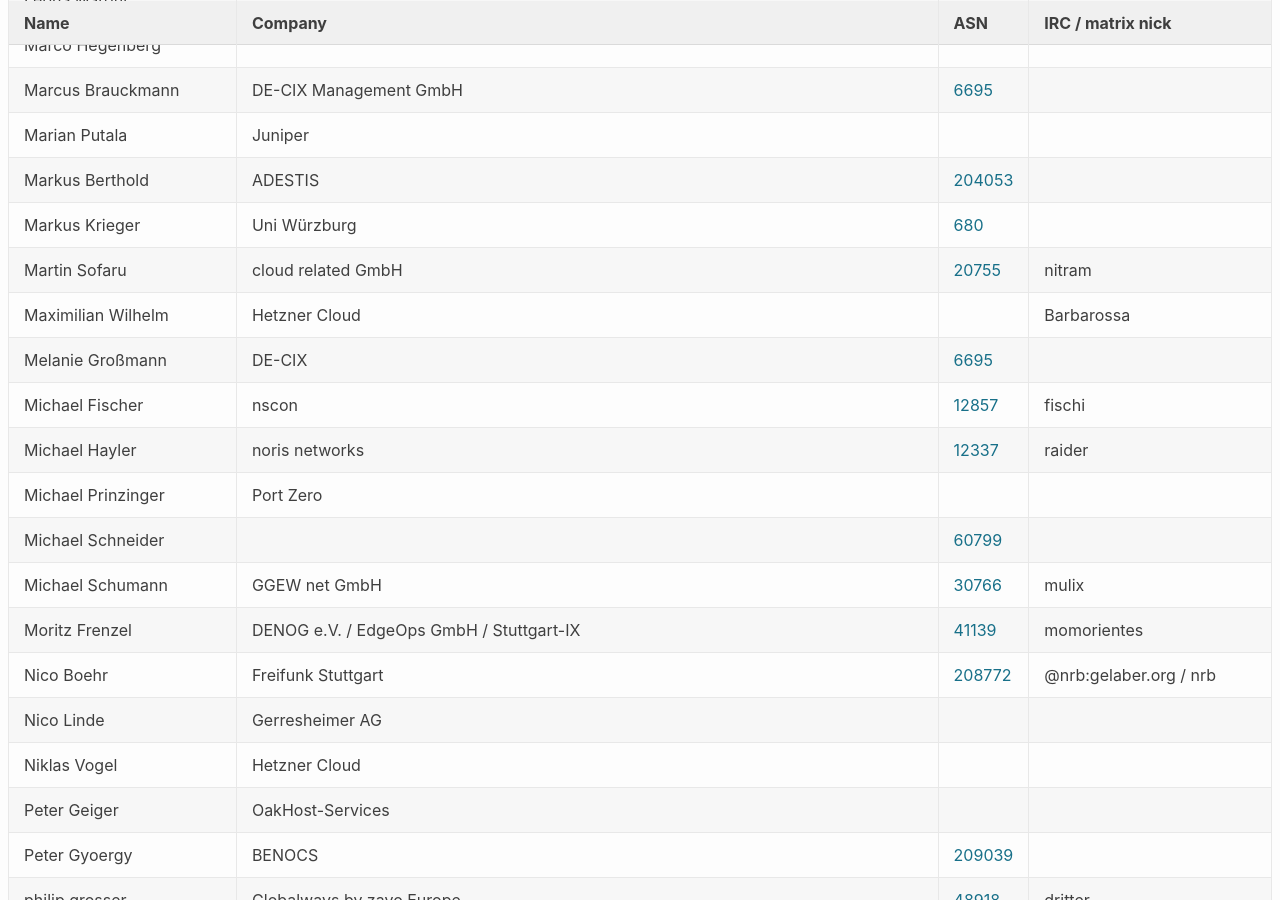
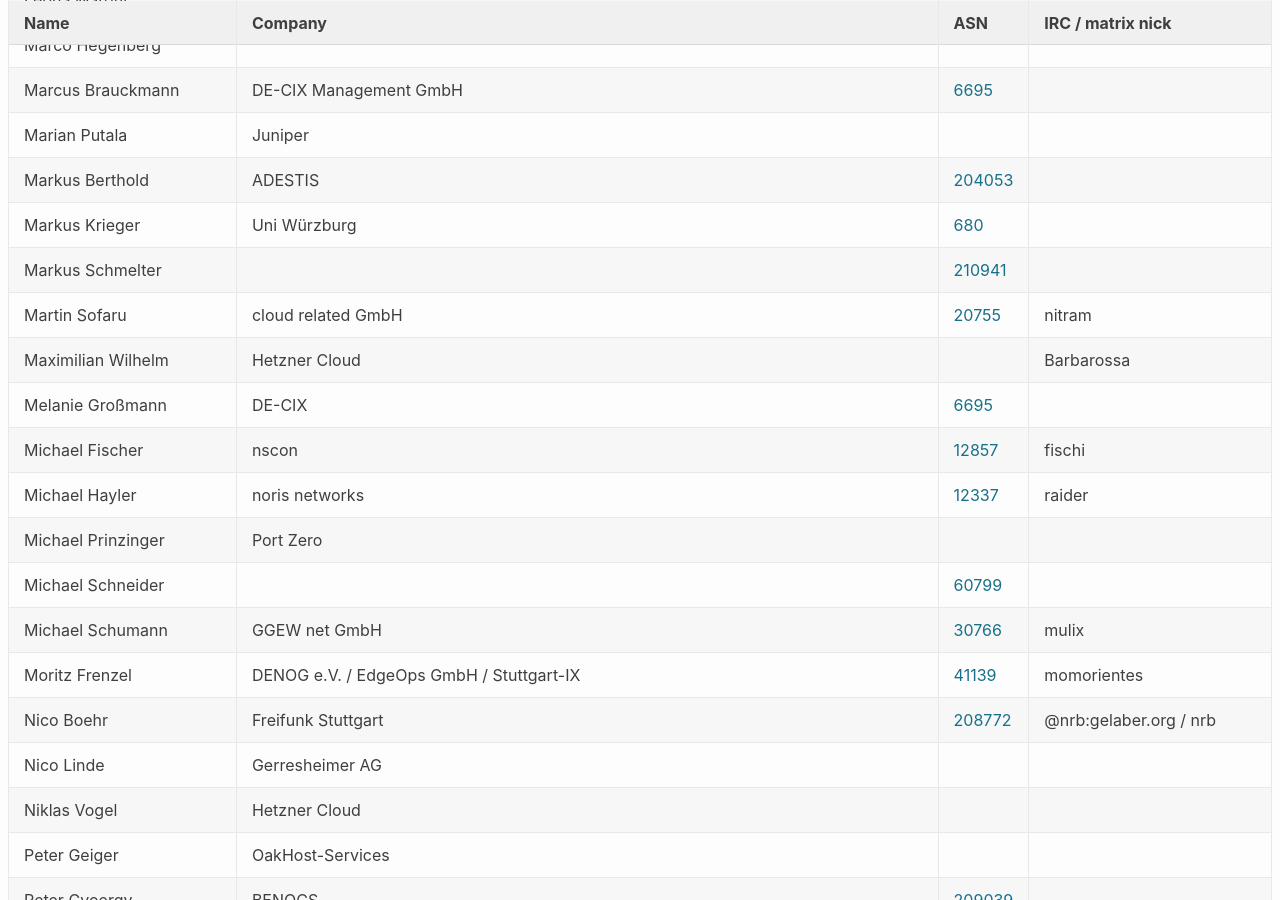
Before and after one commit to denog/pretix-attendeelist, a Jekyll site: the page built from denog17/index.markdown, in a window 1280 px wide and 900 px high, scrolled down 1774 px. Built offline with Jekyll 4.4.1, drawn with Linux system fonts in a browser that asks for light colours.

Commit message:
Latest data: Wed May 14 12:13:52 UTC 2025

```diff
--- a/_data/attendees_denog17_onsite.json
+++ b/_data/attendees_denog17_onsite.json
@@ -246,6 +246,12 @@
     "asn": "680"
   },
   {
+    "name": "Markus Schmelter",
+    "company": null,
+    "irc": null,
+    "asn": "210941"
+  },
+  {
     "name": "Martin Sofaru",
     "company": "cloud related GmbH",
     "irc": "nitram",
```
